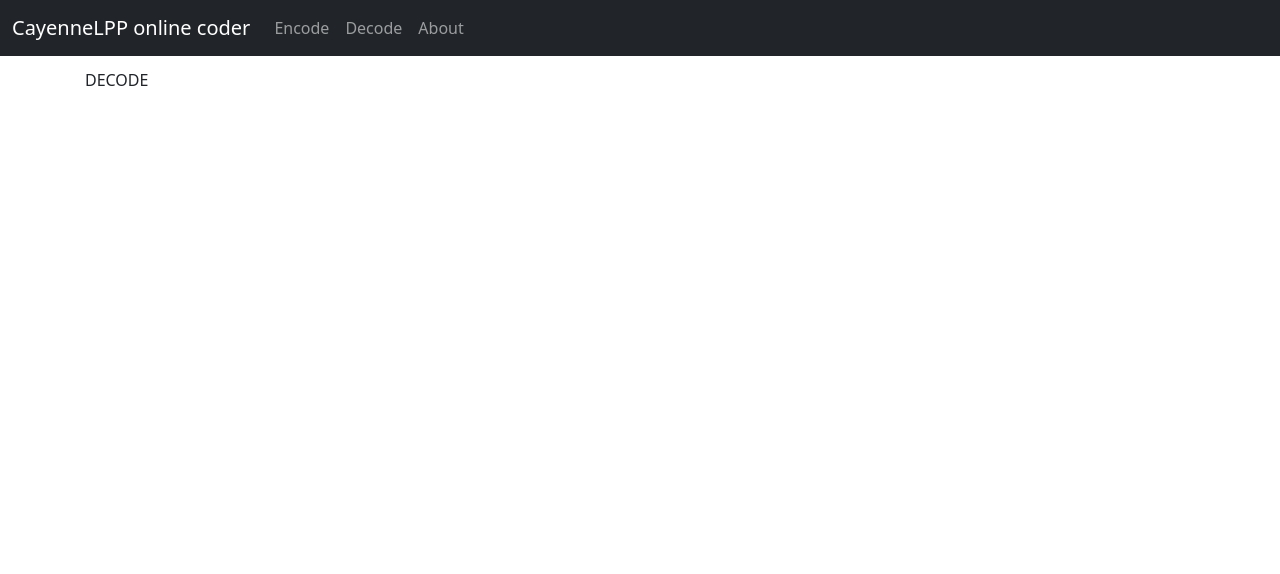
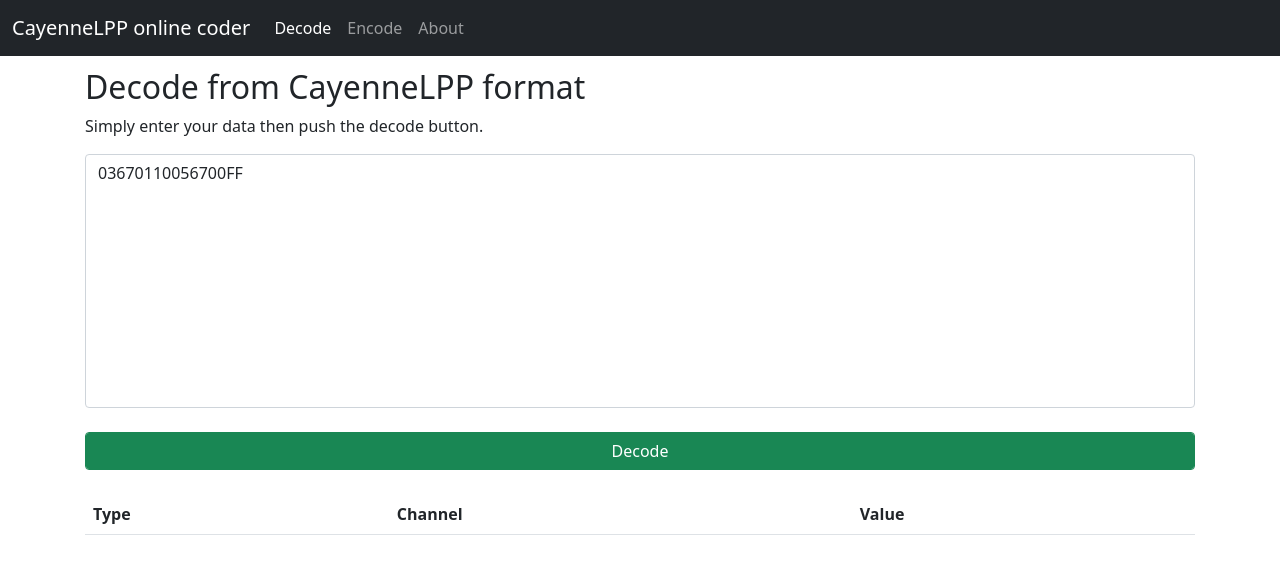
Before and after one commit to DarkerCz/Cayennelpp-online-decoder, a Django app: page / in a window 1280 px wide. Shown: the top 574 px of the page. Run offline with Django 3.2, Linux system fonts and the light colour scheme; lists and menus that the app fills with data are empty; some libraries are stand-ins or nearby versions.

Commit message:
Commit 4.3.2022

```diff
--- a/cayenne_decoder/forms.py
+++ b/cayenne_decoder/forms.py
@@ -5,4 +5,10 @@
 from django.utils.translation import ugettext_lazy as _
 
 class DecodeForm(forms.Form):
-    decode_text = forms.CharField()
+    decode_text = forms.CharField(widget=forms.Textarea())
+
+    def __init__(self, *args, **kwargs):
+        super().__init__(*args, **kwargs)
+        self.fields['decode_text'].widget.attrs['class'] = 'form-control'
+        self.fields['decode_text'].required = True
+        self.fields['decode_text'].initial = '03670110056700FF'
--- a/cayenne_decoder/static/cayenne_decoder/css/custom.css
+++ b/cayenne_decoder/static/cayenne_decoder/css/custom.css
@@ -1,3 +1,6 @@
 main > .container {
   padding: 60px 15px 0;
 }
+#id_decode_text {
+  resize: none;
+}
--- a/cayenne_decoder/templates/cayenne_decoder/decode.html
+++ b/cayenne_decoder/templates/cayenne_decoder/decode.html
@@ -1 +1,31 @@
-DECODE
+<h2>Decode from CayenneLPP format</h2>
+<p>Simply enter your data then push the decode button.</p>
+<form action="{% url 'decode' %}" method="post" id="decode-form" role="form" class="form-horizontal">
+    {{ form.media.css }}
+    {{ form.media.js }}
+    {% csrf_token %}
+    {{ form.decode_text }}
+    <br>
+    <button type="submit" class="btn btn-success form-control">Decode</button>
+</form>
+<br>
+<table class="table" id="decoded_table">
+    <tr>
+        <th>Type</th>
+        <th>Channel</th>
+        <th>Value</th>
+    </tr>
+</table>
+
+<script type="text/javascript">
+    $(document).ready(function() {
+        $('form#decode-form').ajaxForm({
+            success: function(res, status, xhr, form) {
+                $("#decoded_table").find("tr:gt(0)").remove();
+                $.each(res['decoded_data'], function(index, value){
+                    $('#decoded_table tr:last').after('<tr><td>'+value[0]+': '+value[1]+'</td><td>'+value[2]+'</td><td>'+value[3]+'</td></tr>');
+                });
+            }
+        });
+    });
+</script>
--- a/cayenne_decoder/templates/cayenne_decoder/page.html
+++ b/cayenne_decoder/templates/cayenne_decoder/page.html
@@ -10,8 +10,8 @@
         <meta name="description" content="CayenneLPP online coder">
         <meta name="author" content="J. Valdauf">
         <title>CayenneLPP online coder</title>
-        <link href='{% static "cayennelpp/css/bootstrap.min.css" %}' rel="stylesheet">
-        <link href='{% static "cayennelpp/css/custom.css" %}' rel="stylesheet">
+        <link href='{% static "cayenne_decoder/css/bootstrap.min.css" %}' rel="stylesheet">
+        <link href='{% static "cayenne_decoder/css/custom.css" %}' rel="stylesheet">
         <link rel="shortcut icon" href="#">
     </head>
 
@@ -27,13 +27,13 @@
                         <div class="collapse navbar-collapse" id="navbarCollapse">
                             <ul class="navbar-nav me-auto mb-2 mb-md-0">
                                 <li class="nav-item">
-                                    <a class="nav-link" href="#">Encode</a>
+                                    <a class="nav-link decode active" href="#">Decode</a>
                                 </li>
                                 <li class="nav-item">
-                                    <a class="nav-link" href="#">Decode</a>
+                                    <a class="nav-link encode" href="#">Encode</a>
                                 </li>
                                 <li class="nav-item">
-                                    <a class="nav-link" href="#">About</a>
+                                    <a class="nav-link about" href="#">About</a>
                                 </li>
                             </ul>
                         </div>
@@ -49,9 +49,19 @@
             </div>
         </main>
 
-        <script src='{% static "cayennelpp/js/bootstrap.bundle.min.js" %}'></script>
-        <script src='{% static "cayennelpp/vendor/jquery/jquery.min.js" %}'></script>
-        <script src='{% static "cayennelpp/js/content-loading.js" %}'></script>
+        <script src='{% static "cayenne_decoder/js/bootstrap.bundle.min.js" %}'></script>
+        <script src='{% static "cayenne_decoder/vendor/jquery/jquery.min.js" %}'></script>
+        <script src='{% static "cayenne_decoder/js/content-loading.js" %}'></script>
+        <script src='{% static "cayenne_decoder/js/jquery.form.min.js" %}'></script>
+        <script>
+            $(document).ready(function() {
+                $('a.nav-link').on('click', function(e){
+                    e.preventDefault();
+                    $('a.nav-link').removeClass('active');
+                    $(this).addClass('active');
+                });
+            });
+        </script>
 
     </body>
 </html>
--- a/cayenne_decoder/utils.py
+++ b/cayenne_decoder/utils.py
@@ -35,7 +35,7 @@
         payload = models.Payload.objects.get(value=text)
         payload.counter += 1
         payload.save()
-        return models.Value.objects.filter(payload=payload)
+        return list(payload.values.all().order_by('created').values_list('type', 'type__type', 'channel', 'value'))
     except Exception:
         decoded_text = decode(text)
         if decoded_text:
@@ -43,5 +43,5 @@
             for value in decoded_text:
                 datatype = models.DataType.objects.get(lpp=value.type.type)
                 models.Value.objects.create(payload=payload, type=datatype, channel=value.channel, value=value.value)
-            return models.Value.objects.filter(payload=payload)
-        return None
+            return list(payload.values.all().order_by('created').values_list('type', 'type__type', 'channel', 'value'))
+    return None
--- a/cayenne_decoder/views.py
+++ b/cayenne_decoder/views.py
@@ -2,8 +2,10 @@
 
 from django.views import generic
 from django.utils.translation import ugettext_lazy as _
+from django.http import JsonResponse
 
 from . import forms
+from . import utils
 
 import logging
 logger = logging.getLogger(__name__)
@@ -12,6 +14,14 @@
 class IndexView(generic.TemplateView):
     template_name = 'cayenne_decoder/index.html'
 
+
 class DecodeView(generic.FormView):
     template_name = 'cayenne_decoder/decode.html'
     form_class = forms.DecodeForm
+
+    def form_valid(self, form):
+        data = form.cleaned_data['decode_text']
+        logger.debug(utils.process_decoding(data))
+        decoded_data = utils.process_decoding(data)
+        return JsonResponse({'success': True, 'decoded_data': decoded_data}, status=200)
+        return JsonResponse({'success': False}, status=400)
```
Also changed, not shown: cayenne_decoder/static/cayenne_decoder/js/jquery.form.min.js (added), 1 other file.
